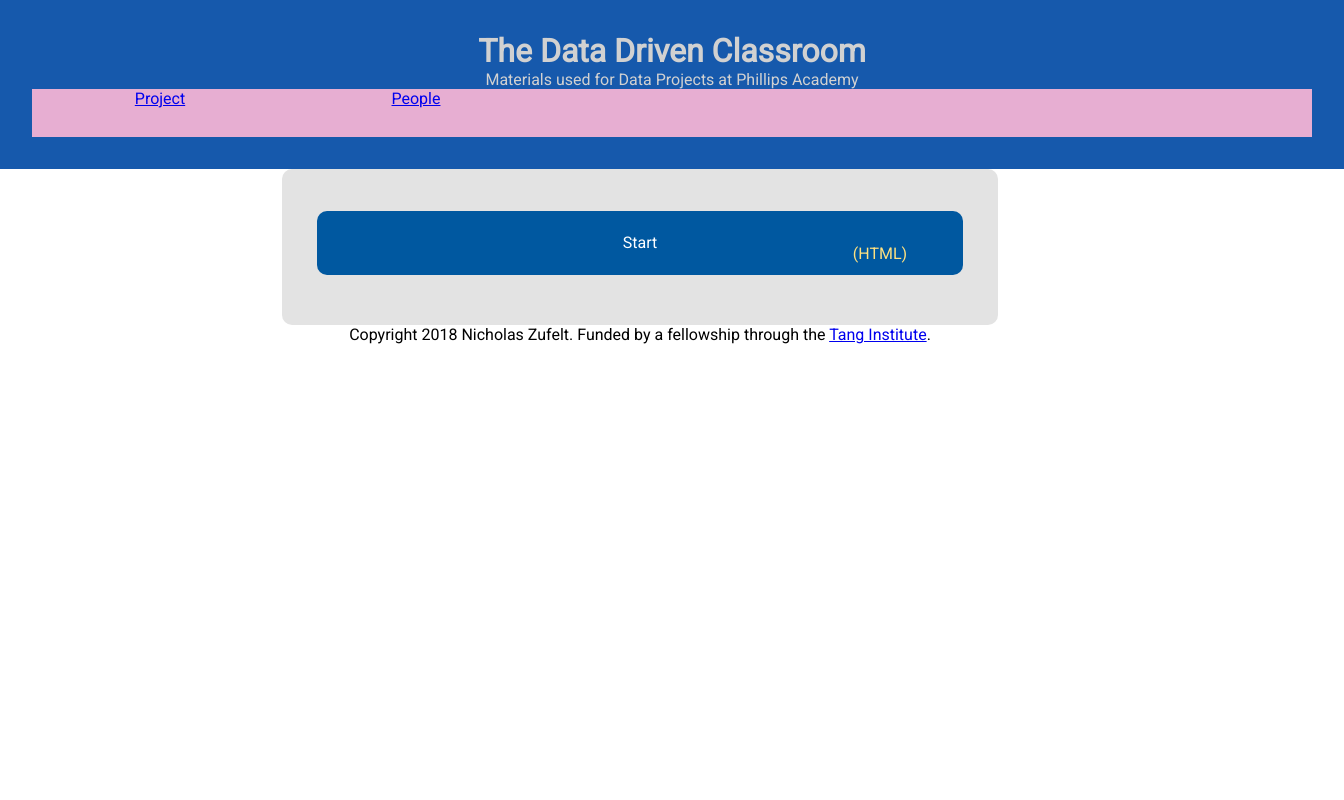
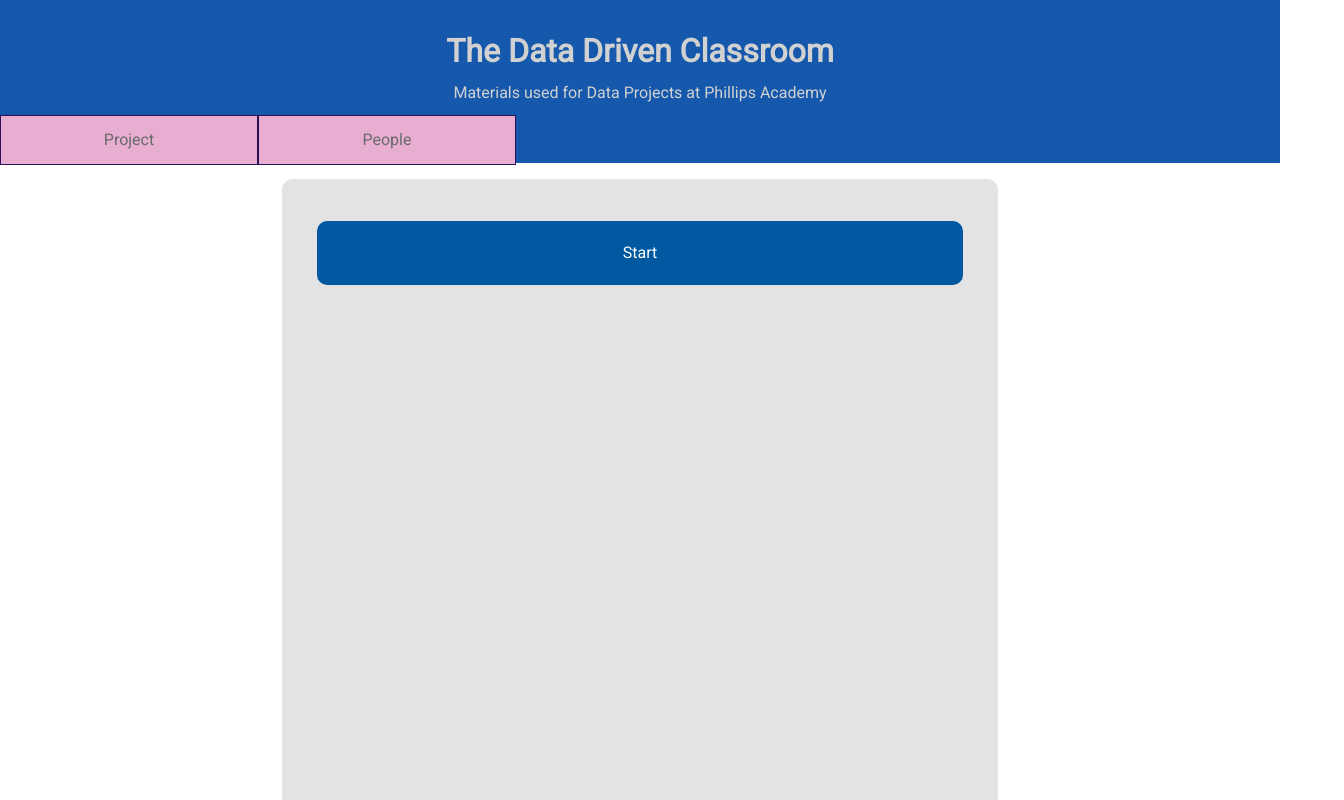
Before and after one commit to nzufelt/data_driven_classroom, a plain HTML site: page index.html in a window 1280 px wide. Shown: the top 800 px of the page, 1344 px wide, since content can reach past the window. Drawn offline with Linux system fonts and the light colour scheme.

Commit message:
Initial template layout index.html

```diff
--- a/index.html
+++ b/index.html
@@ -31,7 +31,6 @@
 
     <div class="choice">
       <a class="button-link" href="start/index.html"> Start </a>
-      <a class="code" href="https://raw.githubusercontent.com/nzufelt/intro_html_css/master/start/index.html">(HTML)</a>
     </div>
 
 
--- a/styles.css
+++ b/styles.css
@@ -22,7 +22,11 @@ header {
   width: 100vw;
   background-color: rgb(22, 89, 172);
   color: rgb(209, 209, 209);
-  padding: 2em;
+  padding-top: 2em;
+}
+
+header p {
+  padding: .8em 0;
 }
 
 /* Navs within header */
@@ -30,21 +34,47 @@ header {
 nav ul{
   display: flex;
   flex-direction: row;
-  width: 100vw; /* BUG  issue with header's padding */
-  background-color: rgb(231, 174, 210);
+  width: 100vw;
   height: 3em;
+  /* BUG need to set the boundarys to border-box */
 }
 
 nav li {
   display: block;
   list-style: none;
+  vertical-align: middle;
+  line-height: 3em;
   width: 20vw;
+  height: 100%;
+  border: 1px solid rgb(45, 16, 84);
 }
 
 nav li a {
+  display: block;
   width: 100%;
   height: 100%;
+  text-decoration: none;
+  color: rgb(106, 106, 106);
+  background-color: rgb(231, 174, 210);
+  -webkit-transition: background-color 0.15s; /* Safari */
+  transition: background-color 0.15s;
 }
+
+nav li a:hover {
+  background-color: rgb(128, 73, 107);
+  -webkit-transition: background-color 0.15s; /* Safari */
+  transition: background-color 0.15s;
+}
+
+footer {
+  width: 100vw;
+  margin-top: 1em;
+  background-color: rgb(125, 117, 62);
+  line-height: 4em;
+  height: 4em;
+}
+
+
 
 
 
@@ -78,23 +108,6 @@ nav li a {
   transition: background-color 0.3s;
 }
 
-.code {
-  text-decoration: none;
-  vertical-align: middle;
-  position: relative;
-  top: -2em;
-  left: 15em;
-  color: #ffe180;
-  -webkit-transition: color 0.5s; /* Safari */
-  transition: color 0.5s;
-}
-
-.code:hover{
-  -webkit-transition: color 0.5s; /* Safari */
-  transition: color 0.5s;
-  color: #8dc63f;
-}
-
 .choice:hover {
   -webkit-transition: background-color 0.3s; /* Safari */
   transition: background-color 0.3s;
@@ -114,10 +127,12 @@ nav li a {
 }
 
 #container {
+  margin: 0 auto;
+  margin-top: 1em;
   background-color: rgb(227, 227, 227);
   border-radius: 10px;
   padding-top: 10px;
   padding-bottom: 50px;
   width: 56%;
-  margin: 0 auto;
+  min-height: 90vh;
 }
```
Also changed, not shown: 1 other file.
